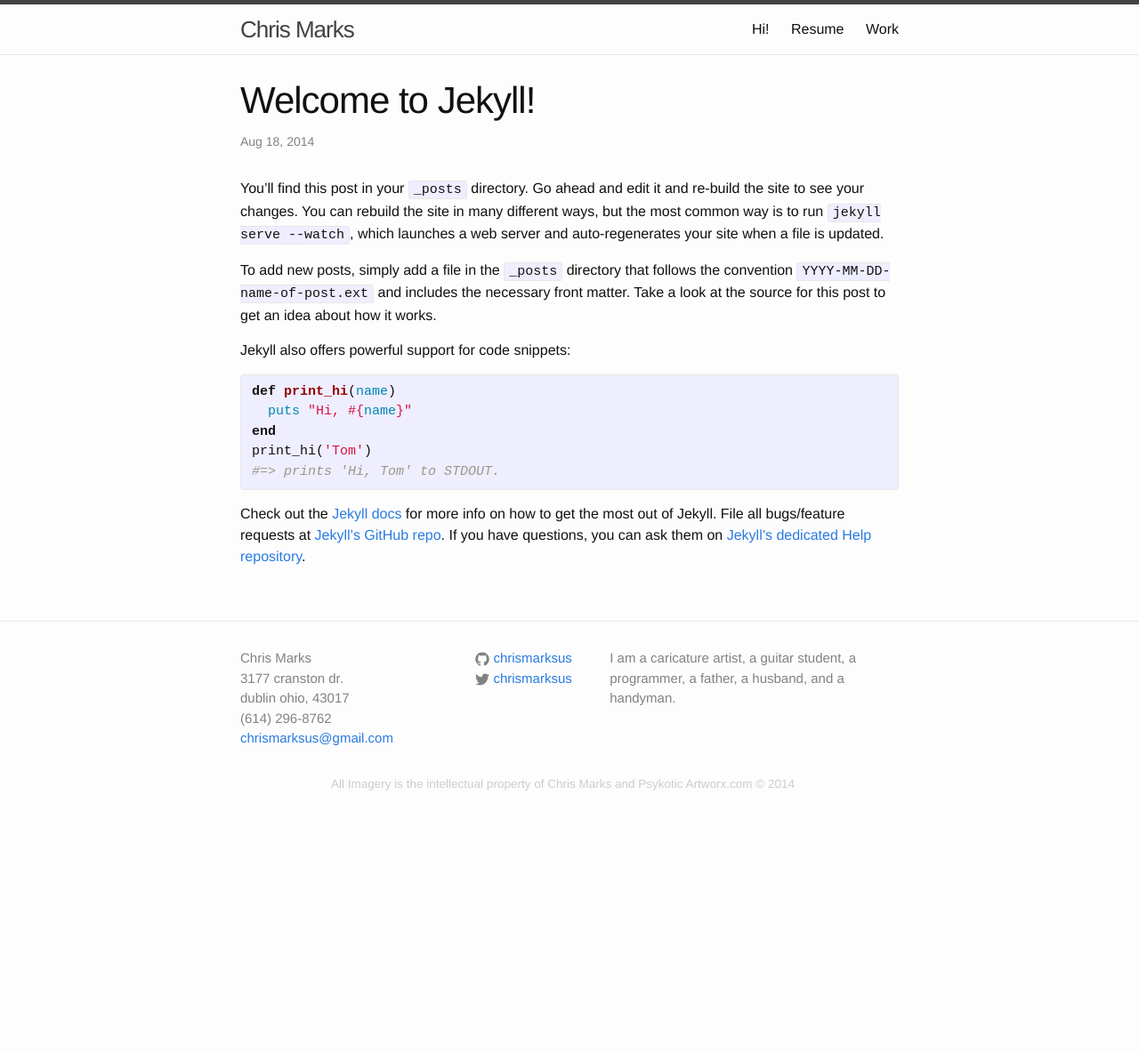
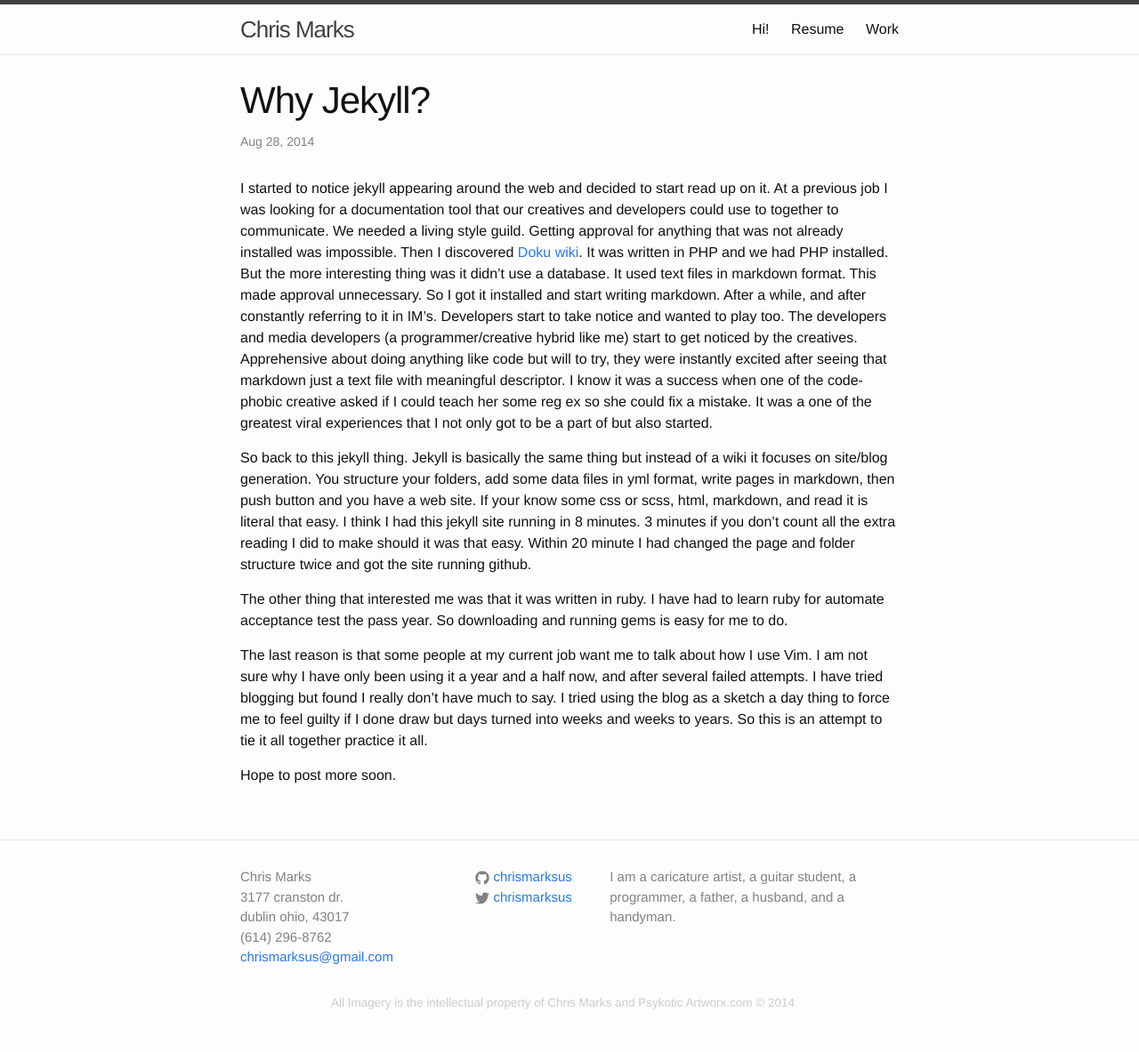
Before and after one commit to chrismarksus/chrismarksus.github.io, a Jekyll site: the page built from _posts/2014-08-18-welcome-to-jekyll.markdown, in a window 1280 px wide. Shown: the whole page at 89% size. Built offline with Jekyll 4.4.1, drawn with Linux system fonts in a browser that asks for light colours; before the commit the page ends 937 px from its top, so only the background shows below that.

Commit message:
Add first post 'Why Jekyll?'

```diff
--- a/_posts/2014-08-18-welcome-to-jekyll.markdown
+++ b/_posts/2014-08-18-welcome-to-jekyll.markdown
@@ -1,25 +1,22 @@
 ---
 layout: post
-title:  "Welcome to Jekyll!"
-date:   2014-08-18 22:45:51
-categories: jekyll update
+title:  "Why Jekyll?"
+date:   2014-08-28 22:45:51
+categories: jekyll
+tag: jekyll
 ---
-You’ll find this post in your `_posts` directory. Go ahead and edit it and re-build the site to see your changes. You can rebuild the site in many different ways, but the most common way is to run `jekyll serve --watch`, which launches a web server and auto-regenerates your site when a file is updated.
 
-To add new posts, simply add a file in the `_posts` directory that follows the convention `YYYY-MM-DD-name-of-post.ext` and includes the necessary front matter. Take a look at the source for this post to get an idea about how it works.
+I started to notice jekyll appearing around the web and decided to start read up on it. At a previous job I was looking for a documentation tool that our creatives and developers could use to together to communicate. We needed a living style guild. Getting approval for anything that was not already installed was impossible. Then I discovered [Doku wiki](https://www.dokuwiki.org/dokuwiki). It was written in PHP and we had PHP installed. But the more interesting thing was it didn't use a database. It used text files in markdown format. This made approval unnecessary. So I got it installed and start writing markdown. After a while, and after constantly referring to it in IM's. Developers start to take notice and wanted to play too. The developers and media developers (a programmer/creative hybrid like me) start to get noticed by the creatives. Apprehensive about doing anything like code but will to try, they were instantly excited after seeing that markdown just a text file with meaningful descriptor. I know it was a success when one of the code-phobic creative asked if I could teach her some reg ex so she could fix a mistake. It was a one of the greatest viral experiences that I not only got to be a part of but also started.
 
-Jekyll also offers powerful support for code snippets:
+So back to this jekyll thing. Jekyll is basically the same thing but instead of a wiki it focuses on site/blog generation. You structure your folders, add some data files in yml format, write pages in markdown, then push button and you have a web site. If your know some css or scss, html, markdown, and read it is literal that easy. I think I had this jekyll site running in 8 minutes. 3 minutes if you don't count all the extra reading I did to make should it was that easy. Within 20 minute I had changed the page and folder structure twice and got the site running github.
 
-{% highlight ruby %}
-def print_hi(name)
-  puts "Hi, #{name}"
-end
-print_hi('Tom')
-#=> prints 'Hi, Tom' to STDOUT.
-{% endhighlight %}
+The other thing that interested me was that it was written in ruby. I have had to learn ruby for automate acceptance test the pass year. So downloading and running gems is easy for me to do.
 
-Check out the [Jekyll docs][jekyll] for more info on how to get the most out of Jekyll. File all bugs/feature requests at [Jekyll’s GitHub repo][jekyll-gh]. If you have questions, you can ask them on [Jekyll’s dedicated Help repository][jekyll-help].
+The last reason is that some people at my current job want me to talk about how
+I use Vim. I am not sure why I have only been using it a year and a half now,
+and after several failed attempts. I have tried blogging but found I really
+don't have much to say. I tried using the blog as a sketch a day thing to force
+me to feel guilty if I done draw but days turned into weeks and weeks to years.
+So this is an attempt to tie it all together practice it all.
 
-[jekyll]:      http://jekyllrb.com
-[jekyll-gh]:   https://github.com/jekyll/jekyll
-[jekyll-help]: https://github.com/jekyll/jekyll-help
+Hope to post more soon.
```
